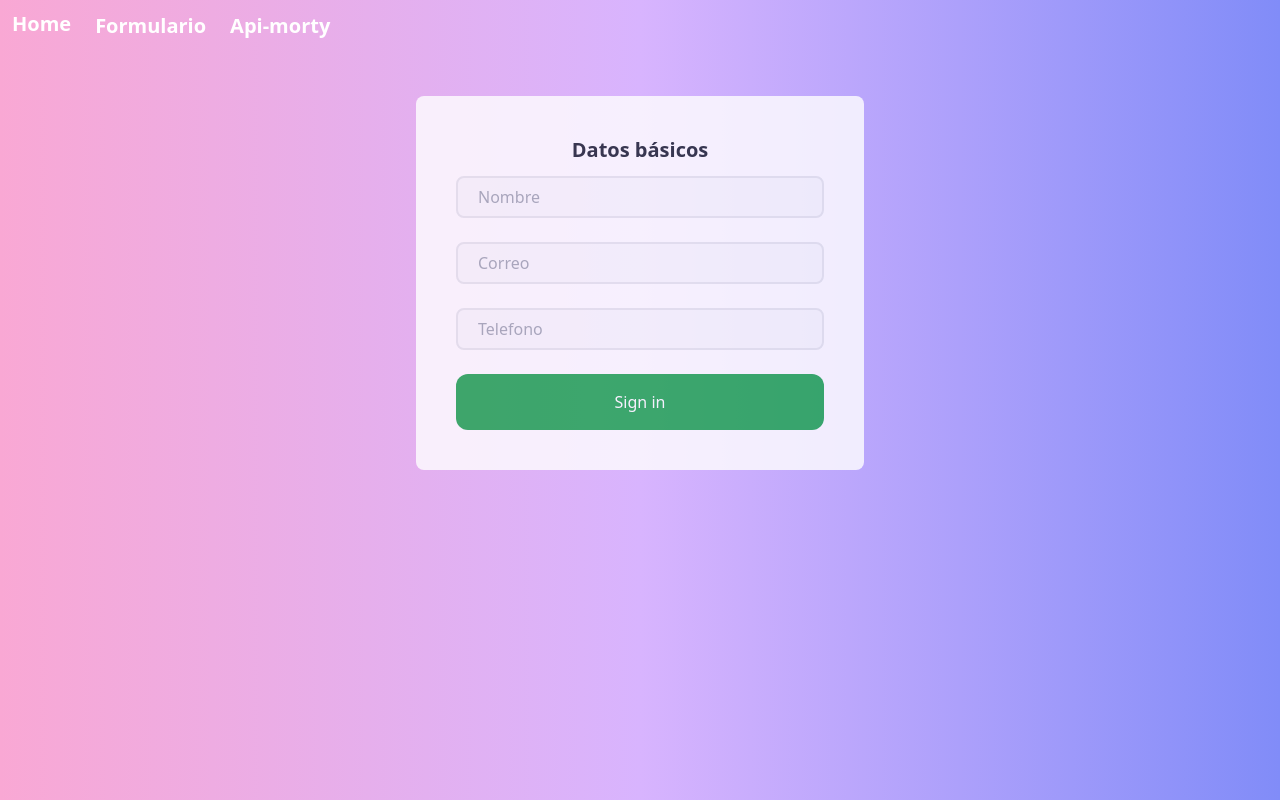
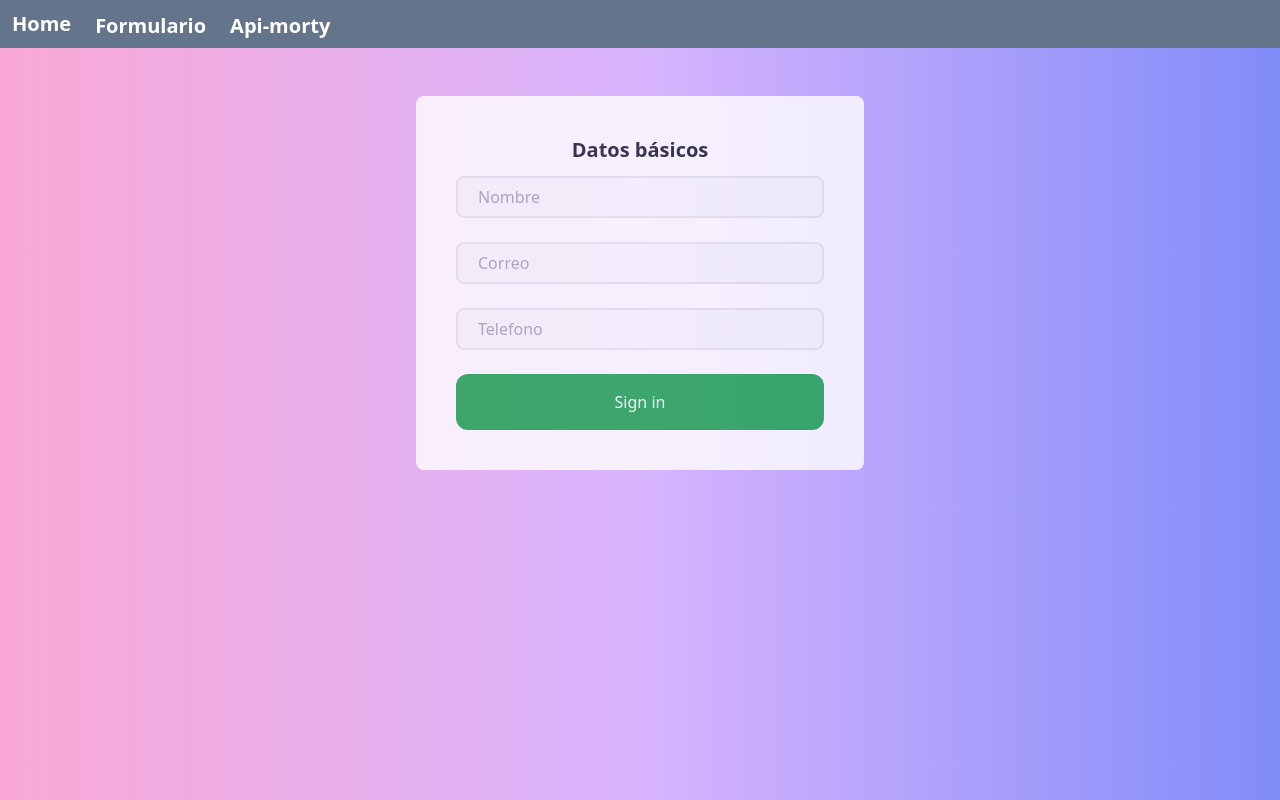
Before and after one commit to JBetancourt1996/api-form, a Nuxt app: page /form in a window 1280 px wide. Built offline with nearby package versions, Linux system fonts and the light colour scheme.

Commit message:
Modificando rutas

```diff
--- a/components/layout/menu.vue
+++ b/components/layout/menu.vue
@@ -1,12 +1,12 @@
 <template>
     <div class="flex w-dcreen h-12">
-        <ul class="flex w-full bg-sladte-500 space-y-1">
+        <ul class="flex w-full bg-slate-500 space-y-1">
             <nuxt-link
                 v-for="(m, k) of menu"
                 :key="k"
                 tag="div"
                 :to="{ path: m.path }"
-                class="flex w-fusll items-center py-1 px-3 cursor-pointer"
+                class="flex leading-none items-center py-1 px-3 cursor-pointer"
             >
                 <span class="text-lg font-semibold text-white">{{ m.name }}</span>
             </nuxt-link>
@@ -34,7 +34,7 @@ export default {
 
                     name: "Api-morty",
 
-                    path: "/form/rickmorty",
+                    path: "/api",
                 },
 
 
--- a/pages/form/rickmorty.vue
+++ b/pages/api/index.vue
@@ -42,7 +42,7 @@ export default {
     Promise.all([result()])
       .then((res) => {
         const [result] = res;
-        this.arrys = result.data.results.slice(1, 7)
+        this.arrys = result.data.results.slice(1, 10)
       })
       .catch((err) => {
         console.error(this.err = 'error promise')
--- a/pages/form/index.vue
+++ b/pages/form/index.vue
@@ -101,6 +101,7 @@ export default {
 
       this.$axios.post("https://prize.manager.orangesoftco.com/api/v1/players", formApi, config).then((res) => {
         this.message = res.data.message;
+        console.log(this.message)
         this.$nextTick(() => {
           this.reset()
         })
--- a/plugins/vee-validate.js
+++ b/plugins/vee-validate.js
@@ -2,7 +2,6 @@ import {
     extend
 } from "vee-validate";
 import {
-
     required,
     alpha,
     email,
@@ -16,7 +15,7 @@ extend("required", {
 extend("alpha", {
 
     ...alpha,
-    message: "El campo alpha_field solo puede contener caracteres alfabéticos"
+    message: "El campo nombre solo puede contener caracteres alfabéticos"
 });
 
 extend("email", {
```
